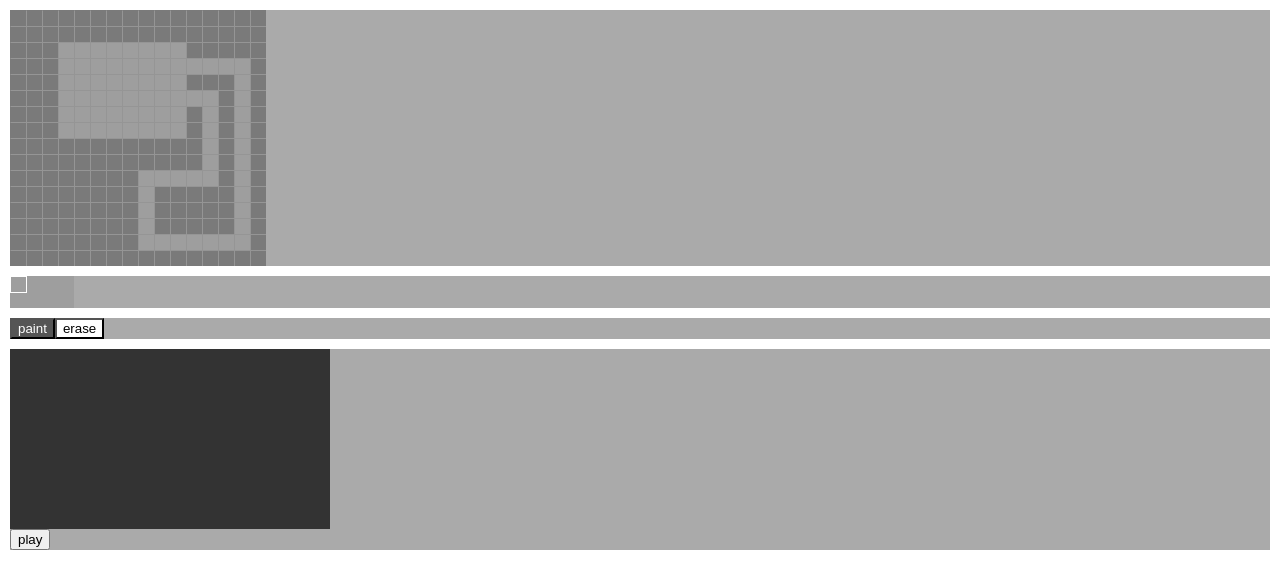
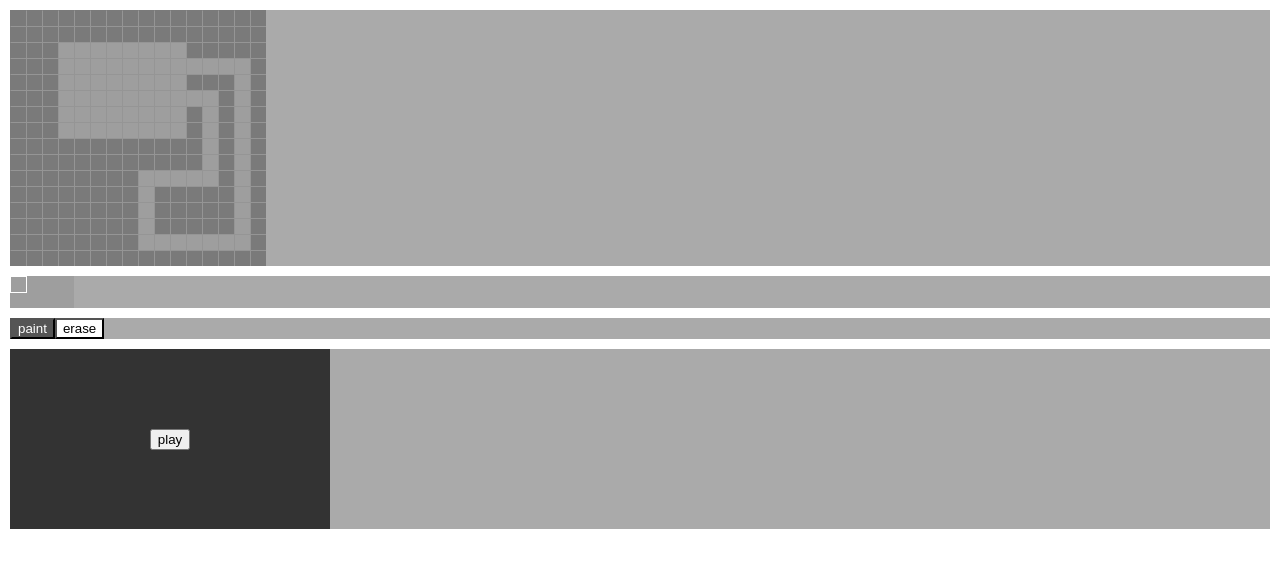
Before and after one commit to beeglebug/tiny-little-worlds, a React app: page / in a window 1280 px wide. Shown: the top 588 px of the page. Built offline with nearby package versions, Linux system fonts and the light colour scheme; the HTML template or start-up script is replaced by a standard one.

Commit message:
sort out refs and overlay

```diff
--- a/src/engine/input/Input.js
+++ b/src/engine/input/Input.js
@@ -69,6 +69,12 @@ const bind = target => {
   target.addEventListener('mousemove', handleMouseMove)
 }
 
+const unbind = target => {
+  target.removeEventListener('keydown', handleKeyDown)
+  target.removeEventListener('keyup', handleKeyUp)
+  target.removeEventListener('mousemove', handleMouseMove)
+}
+
 let timeout
 
 const handleMouseMove = event => {
@@ -132,6 +138,7 @@ function checkExistingButtons (keyCodes) {
 
 export default {
   bind,
+  unbind,
   createButton,
   getKey,
   getAxis,
--- a/src/react/MapEditor.js
+++ b/src/react/MapEditor.js
@@ -1,4 +1,4 @@
-import React, { createRef, useEffect, useState } from 'react'
+import React, { useRef, useEffect, useState } from 'react'
 import { useDispatch, useSelector } from 'react-redux'
 import styles from './MapEditor.css'
 import useCanvasWithMouse from './hooks/useCanvasWithMouse'
@@ -8,14 +8,13 @@ import { setMapTileAction } from './state/actions'
 import { TOOLS } from './consts'
 
 export default function MapEditor ({ tileset, backgroundColor = '#7a7a7a', gridColor = '#959595' }) {
-  const canvasRef = createRef()
 
+  const canvasRef = useRef(null)
   const dispatch = useDispatch()
   const selectedTile = useSelector(selectedTileSelector)
   const map = useSelector(mapSelector)
   const selectedTool = useSelector(selectedToolSelector)
   const [ currentTileIndex, setCurrentTileIndex ] = useState(null)
-
   const [ctx, mousePosition, mouseDown] = useCanvasWithMouse(canvasRef)
 
   useEffect(() => {
--- a/src/react/Preview.css
+++ b/src/react/Preview.css
@@ -1,9 +1,21 @@
 .container {
     background-color: #aaaaaa;
     margin: 10px;
+    position: relative;
 }
 
 .canvas {
     display: block;
     background-color: #333333;
 }
+
+.overlay {
+    position: absolute;
+    height: 100%;
+    display: flex;
+    align-items: center;
+    justify-content: center;
+    top: 0;
+    left: 0;
+    width: 320px;
+}
--- a/src/react/Preview.js
+++ b/src/react/Preview.js
@@ -1,15 +1,17 @@
-import React, { createRef } from 'react'
-import styles from './Preview.css'
+import React, { useRef, useState } from 'react'
 import { useSelector } from 'react-redux'
 import { mapSelector } from './state/selectors'
 import { initGame } from '../engine/initGame'
+import styles from './Preview.css'
 
 export default function Preview () {
-  const canvasRef = createRef()
 
+  const canvasRef = useRef(null)
+  const [ running, setRunning ] = useState(false)
   const map = useSelector(mapSelector)
 
   function handlePlay () {
+    setRunning(true)
     initGame(canvasRef.current, map)
   }
 
@@ -22,9 +24,11 @@ export default function Preview () {
         width={320}
         height={180}
       />
-      <div className={styles.overlay}>
-        <button onClick={handlePlay}>play</button>
-      </div>
+      {!running && (
+        <div className={styles.overlay}>
+          <button onClick={handlePlay}>play</button>
+        </div>
+      )}
     </div>
   )
 }
--- a/src/react/Tileset.js
+++ b/src/react/Tileset.js
@@ -1,4 +1,4 @@
-import React, { createRef, useEffect } from 'react'
+import React, { useRef, useEffect } from 'react'
 import styles from './Tileset.css'
 import useCanvasWithMouse from './hooks/useCanvasWithMouse'
 import { useDispatch, useSelector } from 'react-redux'
@@ -8,9 +8,9 @@ import { getPositionFromTileIndex, getTileIndexFromPosition } from './util/tiles
 import { TOOLS } from './consts'
 
 export default function Tileset ({ tileset }) {
-  const canvasRef = createRef()
+
+  const canvasRef = useRef(null)
   const [ctx, mousePosition] = useCanvasWithMouse(canvasRef)
-
   const dispatch = useDispatch()
   const selectedTile = useSelector(selectedTileSelector)
 
```
